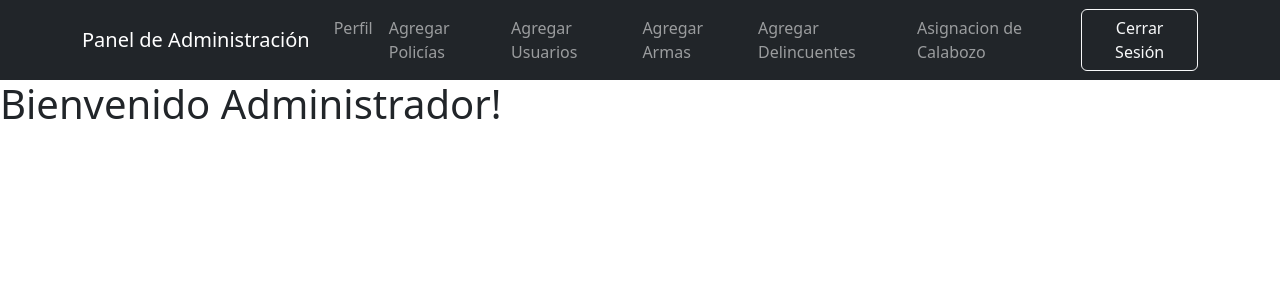
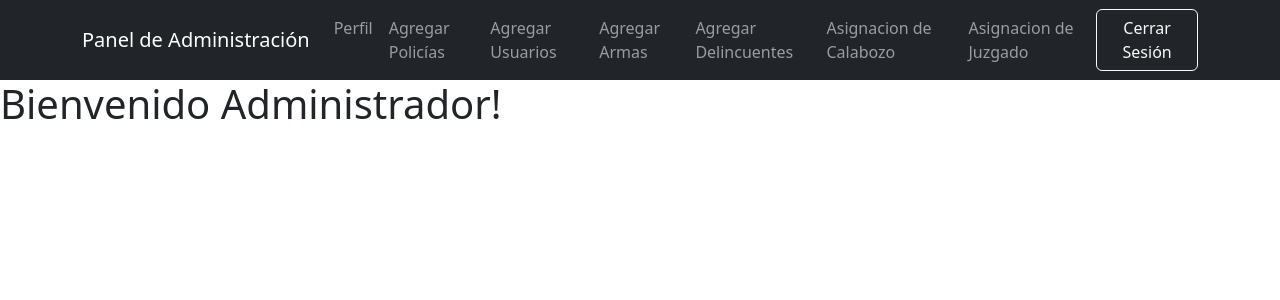
Before and after one commit to palomagt05/comisaria, a React (Create React App) app in the folder frontend/: page /admin in a window 1280 px wide. Shown: the top 300 px of the page. Built offline with nearby package versions, Linux system fonts and the light colour scheme; sample sign-in values are in the browser's storage.

Commit message:
Frontend- Views- Agegacion a la vista admin en el menu  sobre el registro de caso

```diff
--- a/frontend/src/view/AdminView.js
+++ b/frontend/src/view/AdminView.js
@@ -6,7 +6,7 @@ import AddPoliView from './AddPoliView';
 import AddArmaView from './AddArmaView';
 import AddDelincuenteView from './AddDelincuenteView';
 import AssignDelincuenteView from './AssignDelincuenteView';
-
+import RegistroCasoView from './RegistroCasoView';
 const AdminView = () => {
     const navigate = useNavigate();
     const [view, setView] = useState('home'); // Estado para controlar la vista actual
@@ -37,6 +37,9 @@ const AdminView = () => {
     const handleAssingDelincuente = () => {
         setView('assingDelincuente'); // Cambia la vista al componente AddDelincuenteView
     };
+    const handleCasoDelincuente = () => {
+        setView('casoDelincuente'); // Cambia la vista al componente AddDelincuenteView
+    };
 
     return (
         <div>
@@ -52,6 +55,7 @@ const AdminView = () => {
                             <Nav.Link onClick={handleAddArma}>Agregar Armas</Nav.Link>
                             <Nav.Link onClick={handleAddDelincuente}>Agregar Delincuentes</Nav.Link>
                             <Nav.Link onClick={handleAssingDelincuente}>Asignacion de Calabozo</Nav.Link>
+                            <Nav.Link onClick={handleCasoDelincuente}>Asignacion de Juzgado</Nav.Link>
                         </Nav>
                         <Button variant="outline-light" onClick={handleLogout}>Cerrar Sesión</Button>
                     </Navbar.Collapse>
@@ -64,6 +68,7 @@ const AdminView = () => {
                 {view === 'addArma' && <AddArmaView />}
                 {view === 'addDelincuente' && <AddDelincuenteView />}
                 {view === 'assingDelincuente' && <AssignDelincuenteView/>}
+                {view === 'casoDelincuente' && <RegistroCasoView/>}
             </div>
         </div>
     );
```
